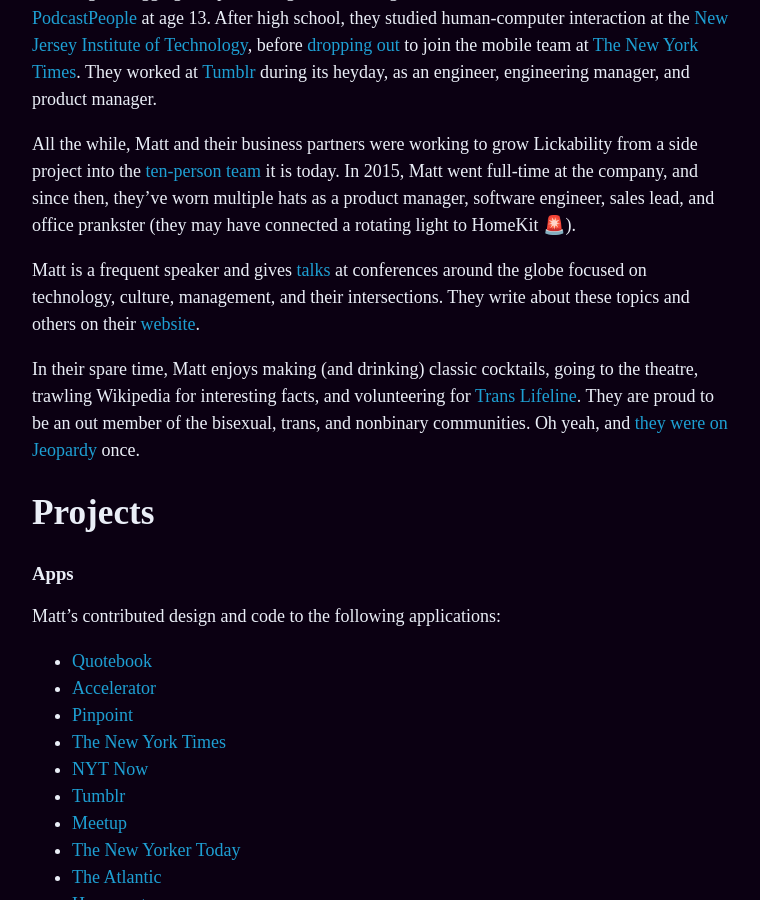
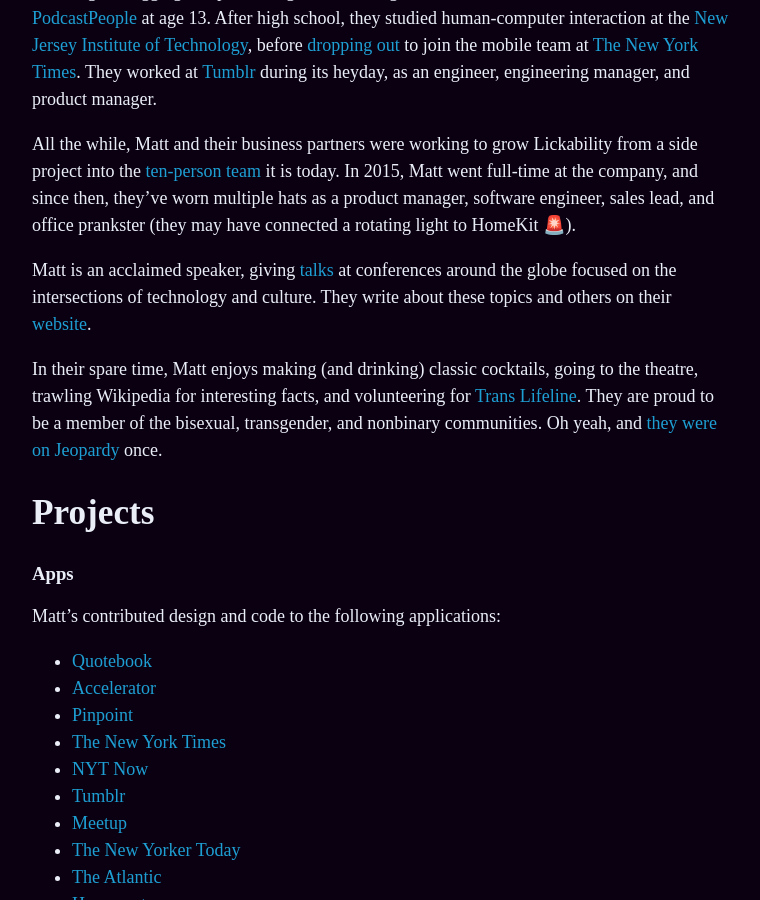
Before and after one commit to mbbischoff/website, a Jekyll site: the page built from about.md, in a window 1280 px wide and 900 px high, scrolled down 1326 px. Shown: the whole window, without its empty margins (258-1018 px from the left). Built offline with Jekyll 4.4.1, drawn with Linux system fonts in a browser that asks for light colours; some web fonts are replaced.

Commit message:
Updated About

```diff
--- a/about.md
+++ b/about.md
@@ -15,9 +15,9 @@
 
 All the while, Matt and their business partners were working to grow Lickability from a side project into the [ten-person team](https://lickability.com/about) it is today. In 2015, Matt went full-time at the company, and since then, they’ve worn multiple hats as a product manager, software engineer, sales lead, and office prankster (they may have connected a rotating light to HomeKit 🚨).
 
-Matt is a frequent speaker and gives [talks](https://matthewbischoff.com/category/talks/) at conferences around the globe focused on technology, culture, management, and their intersections. They write about these topics and others on their [website](https://matthewbischoff.com).
+Matt is an acclaimed speaker, giving [talks](https://matthewbischoff.com/category/talks/) at conferences around the globe focused on the intersections of technology and culture. They write about these topics and others on their [website](https://matthewbischoff.com).
 
-In their spare time, Matt enjoys making (and drinking) classic cocktails, going to the theatre, trawling Wikipedia for interesting facts, and volunteering for [Trans Lifeline](https://www.translifeline.org/). They are proud to be an out member of the bisexual, trans, and nonbinary communities. Oh yeah, and [they were on Jeopardy](https://www.j-archive.com/showgame.php?game_id=3342) once.
+In their spare time, Matt enjoys making (and drinking) classic cocktails, going to the theatre, trawling Wikipedia for interesting facts, and volunteering for [Trans Lifeline](https://www.translifeline.org/). They are proud to be a member of the bisexual, transgender, and nonbinary communities. Oh yeah, and [they were on Jeopardy](https://www.j-archive.com/showgame.php?game_id=3342) once.
 
 ## Projects
 
```
